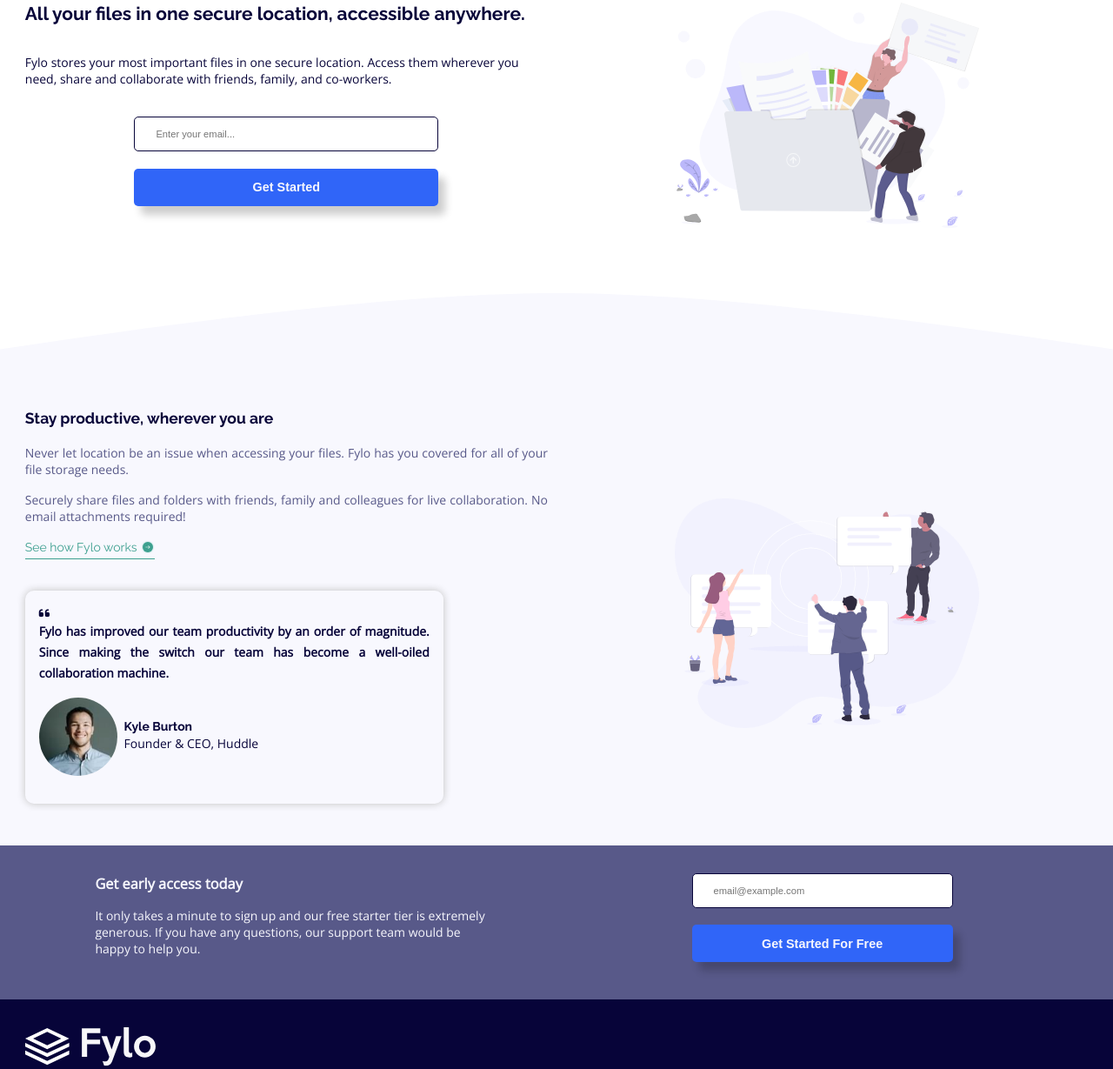
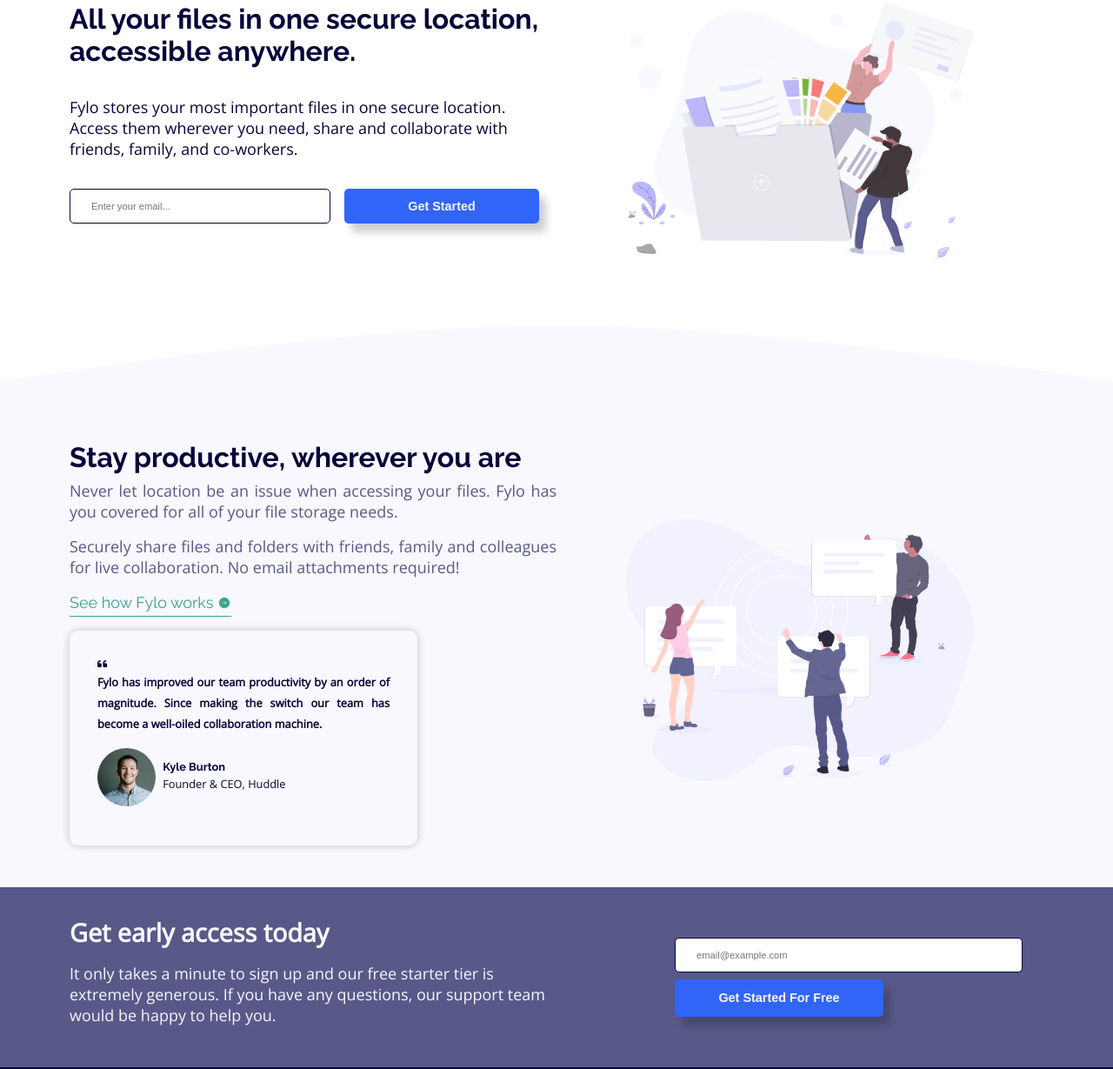
Before and after one commit to dg0397/Fylo-Landing-Page, a website: page docs/index.html in a window 1280 px wide. Shown: the part 157-1386 px from the top of the page at 87% size. Drawn offline with nearby package versions, Linux system fonts and the light colour scheme.

Commit message:
adding styles

```diff
--- a/docs/main-styles.css
+++ b/docs/main-styles.css
@@ -24,6 +24,12 @@
 @media screen and (min-width: 720px) {
   body {
     max-width: none;
+  }
+}
+
+@media screen and (min-width: 1024px) {
+  body {
+    font-size: 18px;
   }
 }
 
@@ -77,6 +83,11 @@
 header nav ul li a {
   text-decoration: none;
   color: #070439;
+  transition: all 0.25s ease;
+}
+
+header nav ul li a:hover {
+  color: #585989;
 }
 
 @media screen and (min-width: 720px) {
@@ -89,6 +100,15 @@
   }
   header nav ul li {
     justify-content: flex-end;
+  }
+}
+
+@media screen and (min-width: 1024px) {
+  header {
+    padding: 2rem 5rem 0 5rem;
+  }
+  header nav {
+    width: 30%;
   }
 }
 
@@ -126,6 +146,18 @@
   margin: 0 auto;
 }
 
+@media screen and (min-width: 1024px) {
+  .features #first,
+  .features #second {
+    margin-bottom: 0;
+  }
+  .features #first .container__img,
+  .features #second .container__img {
+    max-width: 400px;
+    margin: 0 auto;
+  }
+}
+
 .features .curve {
   width: 100%;
   min-height: 53px;
@@ -143,9 +175,15 @@
   }
 }
 
+@media screen and (min-width: 1024px) {
+  .features .curve {
+    height: 9rem;
+  }
+}
+
 .features #first form {
   width: 100%;
-  max-width: 450;
+  max-width: 450px;
   margin: 0 auto;
 }
 
@@ -159,12 +197,13 @@
   margin-bottom: .7rem;
 }
 
-.features #first form .container__inputs:first-child {
-  max-width: 350px;
+.features #first form .container__inputs .container__input:first-child {
+  width: 100%;
+  max-width: 380px;
   margin: 0 auto;
 }
 
-.features #first form .container__inputs:first-child input {
+.features #first form .container__inputs .container__input:first-child input {
   width: 100%;
   height: 2.5rem;
   margin-bottom: .5rem;
@@ -183,12 +222,13 @@
   box-shadow: none;
 }
 
-.features #first form .container__inputs:last-child {
-  max-width: 350px;
+.features #first form .container__inputs .container__input:last-child {
+  width: 100%;
+  max-width: 380px;
   margin: 0 auto;
 }
 
-.features #first form .container__inputs:last-child button {
+.features #first form .container__inputs .container__input:last-child button {
   width: 100%;
   height: 2.7rem;
   text-align: center;
@@ -205,12 +245,12 @@
   cursor: pointer;
 }
 
-.features #first form .container__inputs:last-child button:hover {
+.features #first form .container__inputs .container__input:last-child button:hover {
   background: #4978f8;
   box-shadow: 2px 4px 4px rgba(0, 0, 0, 0.3);
 }
 
-.features #first form .container__inputs:last-child button:active {
+.features #first form .container__inputs .container__input:last-child button:active {
   margin-top: .1rem;
   background: #1d57f7;
 }
@@ -234,6 +274,47 @@
   }
   .features #first form {
     grid-area: form;
+  }
+  .features #first form .container__inputs {
+    margin: 0;
+  }
+  .features #first form .container__inputs .container__input:first-child {
+    max-width: 300px;
+    margin: 0;
+  }
+  .features #first form .container__inputs .container__input:last-child {
+    max-width: 300px;
+    margin: 0;
+  }
+}
+
+@media screen and (min-width: 1024px) {
+  .features #first {
+    padding: 2rem 5rem;
+    grid-gap: 0;
+  }
+  .features #first h2 {
+    font-size: 2rem;
+  }
+  .features #first form {
+    max-width: none;
+    width: 100%;
+  }
+  .features #first form .container__inputs {
+    flex-direction: row;
+    justify-content: flex-start;
+    align-self: center;
+    width: 100%;
+  }
+  .features #first form .container__inputs .container__input:first-child {
+    width: 60%;
+    margin-right: 1rem;
+  }
+  .features #first form .container__inputs .container__input:last-child {
+    width: 40%;
+  }
+  .features #first form .container__inputs .container__input:last-child button {
+    height: 2.5rem;
   }
 }
 
@@ -341,6 +422,14 @@
   }
 }
 
+@media screen and (min-width: 1024px) {
+  .features #second .commits {
+    max-width: 400px;
+    padding: 1.8rem 2rem;
+    font-size: .8rem;
+  }
+}
+
 @media screen and (min-width: 720px) {
   .features #second {
     grid-template-columns: repeat(2, 1fr);
@@ -355,12 +444,24 @@
   }
   .features #second h2 {
     grid-area: h2;
+    font-size: 1.3rem;
   }
   .features #second .container__p {
     grid-area: p;
   }
   .features #second .commits {
     grid-area: commit;
+  }
+}
+
+@media screen and (min-width: 1024px) {
+  .features #second {
+    grid-gap: 0;
+    padding: 2rem 5rem;
+  }
+  .features #second h2 {
+    margin-bottom: .5rem;
+    font-size: 2rem;
   }
 }
 
@@ -408,12 +509,13 @@
   margin-bottom: .7rem;
 }
 
-.call__to__sing__in form .container__inputs:first-child {
+.call__to__sing__in form .container__inputs .container__input:first-child {
+  width: 100%;
   max-width: 300px;
   margin: 0 auto;
 }
 
-.call__to__sing__in form .container__inputs:first-child input {
+.call__to__sing__in form .container__inputs .container__input:first-child input {
   width: 100%;
   height: 2.5rem;
   margin-bottom: .5rem;
@@ -432,12 +534,13 @@
   box-shadow: none;
 }
 
-.call__to__sing__in form .container__inputs:last-child {
+.call__to__sing__in form .container__inputs .container__input:last-child {
+  width: 100%;
   max-width: 300px;
   margin: 0 auto;
 }
 
-.call__to__sing__in form .container__inputs:last-child button {
+.call__to__sing__in form .container__inputs .container__input:last-child button {
   width: 100%;
   height: 2.7rem;
   text-align: center;
@@ -454,12 +557,12 @@
   cursor: pointer;
 }
 
-.call__to__sing__in form .container__inputs:last-child button:hover {
+.call__to__sing__in form .container__inputs .container__input:last-child button:hover {
   background: #4978f8;
   box-shadow: 2px 4px 4px rgba(0, 0, 0, 0.3);
 }
 
-.call__to__sing__in form .container__inputs:last-child button:active {
+.call__to__sing__in form .container__inputs .container__input:last-child button:active {
   margin-top: .1rem;
   background: #1d57f7;
 }
@@ -481,6 +584,32 @@
   }
   .call__to__sing__in form .container__inputs {
     width: 100%;
+  }
+}
+
+@media screen and (min-width: 1024px) {
+  .call__to__sing__in {
+    padding: 2rem 5rem;
+  }
+  .call__to__sing__in > * {
+    max-width: none;
+    margin: 0;
+  }
+  .call__to__sing__in .info__sing h3 {
+    font-size: 1.8rem;
+  }
+  .call__to__sing__in form {
+    margin: 0;
+  }
+  .call__to__sing__in form .container__inputs .container__input:first-child {
+    max-width: 400px;
+  }
+  .call__to__sing__in form .container__inputs .container__input:last-child {
+    text-align: left;
+    max-width: 400px;
+  }
+  .call__to__sing__in form .container__inputs .container__input:last-child button {
+    width: 60%;
   }
 }
 
@@ -556,6 +685,7 @@
 
 footer .main__footer .social__media__icons {
   margin: 3rem auto;
+  text-align: center;
 }
 
 footer .main__footer .social__media__icons > * {
@@ -573,6 +703,12 @@
 footer .main__footer .social__media__icons > * i {
   width: 16px;
   height: 16px;
+}
+
+@media screen and (min-width: 1024px) {
+  footer .main__footer .social__media__icons {
+    text-align: left;
+  }
 }
 
 @media screen and (min-width: 620px) {
@@ -599,125 +735,8 @@
   }
 }
 
-/*body{
-    @include background("./static/images/bg-mobile.svg",$violet);
-    font-family: $font-body;
-    font-size: $font-size;
-    font-weight: $font-w-normal;
-    color:$bg-white;
-    min-width: 320px;
-    margin: 0 auto;
-    max-width: 500px;
-    @media screen and(min-width:820px){
-        @include background("./static/images/bg-desktop.svg",$violet);
-        max-width: none;
-    }
-    @media screen and(min-width:1224px){
-        font-size: 20px
-    }
+@media screen and (min-width: 1024px) {
+  footer {
+    padding: 2rem 5rem;
+  }
 }
-
-
-.container{
-    height: auto;
-    padding: 2rem 1.5rem 0 1.5rem;
-    text-align: center;
-    header{
-        @include logo(20%,200px,150px);
-        margin-bottom: 1rem;
-    }
-    .main{
-        display: flex;
-        flex-direction: column;
-        .hero{
-            margin: 2rem auto;
-            width: 100%;
-            min-height: 195px;
-            height: 30vw;
-            background-image: url("./static/images/illustration-mockups.svg");
-            background-repeat: no-repeat;
-            background-size: contain;
-            background-position: center;
-            @media screen and(min-width:820px){
-                width: 60%;
-                margin: 0;
-            }
-            @media screen and(min-width:1224px){
-                width: 50%;
-                background-position: center left;
-            }
-        }
-        .info{
-            @include header($font-heading,$font-w-bold);
-            margin: 0 auto 1rem  auto;
-            max-width: 400px;
-            .btn{
-                button{
-                    @include btn($bg-white,$violet,$bg-white-hover,$bg-white-hover,$font-w-normal);
-                    font-family: $font-heading
-                }
-                margin: 1rem 0;
-                @media screen and(min-width:820px){
-                    width: 45%;
-                }
-                @media screen and(min-width:1224px){
-                    width: 35%;
-                }
-            }
-            @media screen and(min-width:820px){
-                width: 40%;
-                margin: 0;
-                max-width: none;
-            }
-            @media screen and(min-width:1224px){
-                h1{
-                    width: 70%;
-                }
-                width: 50%;
-            }
-        }
-        @media screen and(min-width:820px){
-            margin: 2.5rem 0;
-            flex-direction: row;
-            align-items: center;
-            text-align: left;
-        }
-    }
-    .contact{
-        margin: 1rem auto 2rem auto;
-
-        & > *{
-
-            margin-right: .5rem;
-            padding: .8rem;
-            color:$bg-white;
-            border: 1px solid $bg-white;
-            border-radius:50%;
-            transition: all .25s ease;
-            box-shadow: 5px 9px 16px #0101012a;
-            font-size: 16px;
-
-            i{
-                width: 16px;
-                height: 16px
-            }
-
-            &:hover{
-                box-shadow: 2px 4px 8px #0101012a;
-            }
-        }
-        @media screen and(min-width:820px){
-            margin:0;
-            margin-top:.5rem;
-            text-align: right
-        }
-    }
-    @media screen and(min-width:820px){
-        min-height: 645px;
-        padding: 2rem 4rem 0 4rem;
-    }
-}
-footer{
-    .attribution { font-size: 14px; text-align: center; padding: .5rem 0 }
-    .attribution a { color: hsl(0, 0%, 100%); }
-}*/
--- a/src/styles.scss
+++ b/src/styles.scss
@@ -9,6 +9,9 @@
     min-width: 320px;
     @media screen and(min-width:720px){
         max-width: none;
+    }
+    @media screen and(min-width:1024px){
+        font-size: 18px;
     }
 }
 
@@ -34,7 +37,11 @@
                 flex: 1 0 auto;
                 a{
                     text-decoration: none;
-                    color: $very-dark-blue
+                    color: $very-dark-blue;
+                    transition: all 0.25s ease;
+                    &:hover{
+                        color: $desaturated-blue
+                    }
                 }
             }
         }
@@ -50,6 +57,12 @@
                 }
             }
 
+        }
+    }
+    @media screen and(min-width:1024px){
+        padding: 2rem 5rem 0 5rem;
+        nav{
+            width: 30%;
         }
     }
 }
@@ -73,7 +86,12 @@
         margin: 0 auto;
       }
       .container__img{max-width: 350px; margin: 0 auto}
-
+      @media screen and(min-width:1024px){
+          margin-bottom: 0;
+        .container__img{
+            max-width: 400px;
+            margin: 0 auto}
+        }
     }
     .curve{
         width: 100%;
@@ -87,11 +105,14 @@
         @media screen and(min-width:720px){
             background-image: url(./static/images/bg-curve-desktop.svg);
         }
+        @media screen and(min-width:1024px){
+            height: 9rem;
+        }
     }
     #first{
         form{
             width: 100%;
-            max-width: 450;
+            max-width: 450px;
             margin: 0 auto;
             .container__inputs{
                 display: flex;
@@ -100,15 +121,17 @@
                 & > * {
                     margin-bottom: .7rem;
                 }
-                &:first-child{
-                    max-width: 350px;
+                .container__input:first-child{
+                    width: 100%;
+                    max-width: 380px;
                     margin: 0 auto;
                     input{
                         @include input($font-body,$desaturated-blue,$very-dark-blue)
                     }
                 }
-                &:last-child{
-                    max-width: 350px;
+                .container__input:last-child{
+                    width: 100%;
+                    max-width: 380px;
                     margin: 0 auto;
                     button{
                         @include btn($bright-blue,$light-grayish-blue,$light-bright-blue,$dark-bright-blue,$font-w-heading-bold)
@@ -135,7 +158,45 @@
                 grid-area: p
             }
             form{
-                grid-area: form
+                grid-area: form;
+                .container__inputs{
+                    margin: 0;
+                    .container__input:first-child{
+                        max-width: 300px;
+                        margin: 0;
+                    }
+                    .container__input:last-child{
+                        max-width: 300px;
+                        margin: 0;
+                    }
+                }
+            }
+        }
+        @media screen and(min-width:1024px){
+            padding: 2rem 5rem;
+            grid-gap: 0;
+            h2{
+                font-size:2rem;
+            }
+            form{
+                max-width: none;
+                width: 100%;
+                .container__inputs{
+                    flex-direction: row;
+                    justify-content: flex-start;
+                    align-self: center;
+                    width: 100%;
+                    .container__input:first-child{
+                        width: 60%;
+                        margin-right: 1rem;
+                    }
+                    .container__input:last-child{
+                        width: 40%;
+                        button{
+                            height: 2.5rem;
+                        }
+                    }
+                }
             }
         }
     }
@@ -224,6 +285,11 @@
                 padding: 1rem;
 
             }
+            @media screen and(min-width:1024px){
+                max-width: 400px;
+                padding: 1.8rem 2rem;
+                font-size: .8rem;
+            }
         }
         @media screen and(min-width:720px){
             grid-template-columns: repeat(2, 1fr);
@@ -240,12 +306,21 @@
             }
             h2{
                 grid-area: h2;
+                font-size:1.3rem;
             }
             .container__p{
                 grid-area: p
             }
             .commits{
                 grid-area: commit
+            }
+        }
+        @media screen and(min-width:1024px){
+            grid-gap: 0;
+            padding: 2rem 5rem;
+            h2{
+                margin-bottom: .5rem;
+                font-size:2rem;
             }
         }
     }
@@ -289,14 +364,16 @@
             & > * {
                 margin-bottom: .7rem;
             }
-            &:first-child{
+            .container__input:first-child{
+                width: 100%;
                 max-width: 300px;
                 margin: 0 auto;
                 input{
                     @include input($font-body,$desaturated-blue,$very-dark-blue)
                 }
             }
-            &:last-child{
+            .container__input:last-child{
+                width: 100%;
                 max-width: 300px;
                 margin: 0 auto;
                 button{
@@ -319,6 +396,34 @@
                 width: 40%;
                 .container__inputs{
                     width: 100%
+                }
+            }
+        }
+        @media screen and(min-width:1024px){
+            padding: 2rem 5rem;
+
+            & > * {
+                max-width:none;
+                margin: 0;
+              }
+            .info__sing{
+                h3{
+                    font-size: 1.8rem;
+                }
+            }
+            form{
+                margin: 0;
+                .container__inputs{
+                    .container__input:first-child{
+                        max-width: 400px;
+                    }
+                    .container__input:last-child{
+                        text-align: left;
+                        max-width: 400px;
+                        button{
+                            width: 60%;
+                        }
+                    }
                 }
             }
         }
@@ -374,7 +479,7 @@
         }
         .social__media__icons{
             margin: 3rem auto;
-
+            text-align: center;
             & > *{
 
                 margin-right: .5rem;
@@ -391,6 +496,9 @@
                     height: 16px
                 }
             }
+            @media screen and(min-width:1024px){
+                text-align: left
+            }
         }
         @media screen and(min-width:620px){
             flex-direction: row;
@@ -404,126 +512,7 @@
     @media screen and(min-width:720px){
         padding: 2rem 1.8rem;
     }
-}
-/*body{
-    @include background("./static/images/bg-mobile.svg",$violet);
-    font-family: $font-body;
-    font-size: $font-size;
-    font-weight: $font-w-normal;
-    color:$bg-white;
-    min-width: 320px;
-    margin: 0 auto;
-    max-width: 500px;
-    @media screen and(min-width:820px){
-        @include background("./static/images/bg-desktop.svg",$violet);
-        max-width: none;
-    }
-    @media screen and(min-width:1224px){
-        font-size: 20px
+    @media screen and(min-width:1024px){
+        padding: 2rem 5rem;
     }
 }
-
-
-.container{
-    height: auto;
-    padding: 2rem 1.5rem 0 1.5rem;
-    text-align: center;
-    header{
-        @include logo(20%,200px,150px);
-        margin-bottom: 1rem;
-    }
-    .main{
-        display: flex;
-        flex-direction: column;
-        .hero{
-            margin: 2rem auto;
-            width: 100%;
-            min-height: 195px;
-            height: 30vw;
-            background-image: url("./static/images/illustration-mockups.svg");
-            background-repeat: no-repeat;
-            background-size: contain;
-            background-position: center;
-            @media screen and(min-width:820px){
-                width: 60%;
-                margin: 0;
-            }
-            @media screen and(min-width:1224px){
-                width: 50%;
-                background-position: center left;
-            }
-        }
-        .info{
-            @include header($font-heading,$font-w-bold);
-            margin: 0 auto 1rem  auto;
-            max-width: 400px;
-            .btn{
-                button{
-                    @include btn($bg-white,$violet,$bg-white-hover,$bg-white-hover,$font-w-normal);
-                    font-family: $font-heading
-                }
-                margin: 1rem 0;
-                @media screen and(min-width:820px){
-                    width: 45%;
-                }
-                @media screen and(min-width:1224px){
-                    width: 35%;
-                }
-            }
-            @media screen and(min-width:820px){
-                width: 40%;
-                margin: 0;
-                max-width: none;
-            }
-            @media screen and(min-width:1224px){
-                h1{
-                    width: 70%;
-                }
-                width: 50%;
-            }
-        }
-        @media screen and(min-width:820px){
-            margin: 2.5rem 0;
-            flex-direction: row;
-            align-items: center;
-            text-align: left;
-        }
-    }
-    .contact{
-        margin: 1rem auto 2rem auto;
-
-        & > *{
-
-            margin-right: .5rem;
-            padding: .8rem;
-            color:$bg-white;
-            border: 1px solid $bg-white;
-            border-radius:50%;
-            transition: all .25s ease;
-            box-shadow: 5px 9px 16px #0101012a;
-            font-size: 16px;
-
-            i{
-                width: 16px;
-                height: 16px
-            }
-
-            &:hover{
-                box-shadow: 2px 4px 8px #0101012a;
-            }
-        }
-        @media screen and(min-width:820px){
-            margin:0;
-            margin-top:.5rem;
-            text-align: right
-        }
-    }
-    @media screen and(min-width:820px){
-        min-height: 645px;
-        padding: 2rem 4rem 0 4rem;
-    }
-}
-footer{
-    .attribution { font-size: 14px; text-align: center; padding: .5rem 0 }
-    .attribution a { color: hsl(0, 0%, 100%); }
-}*/
```
